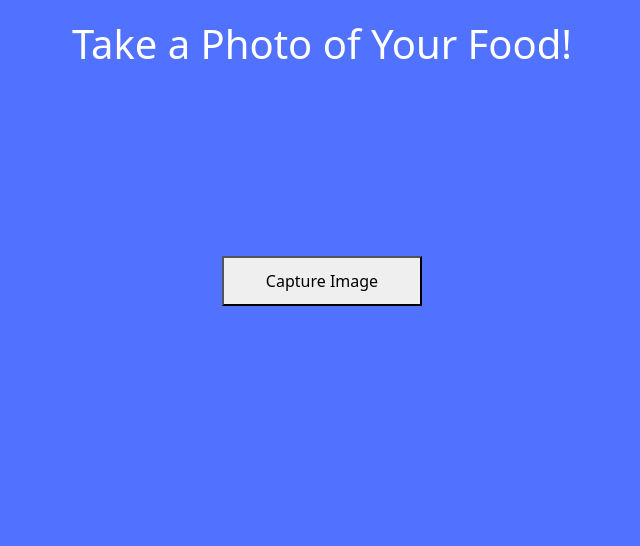
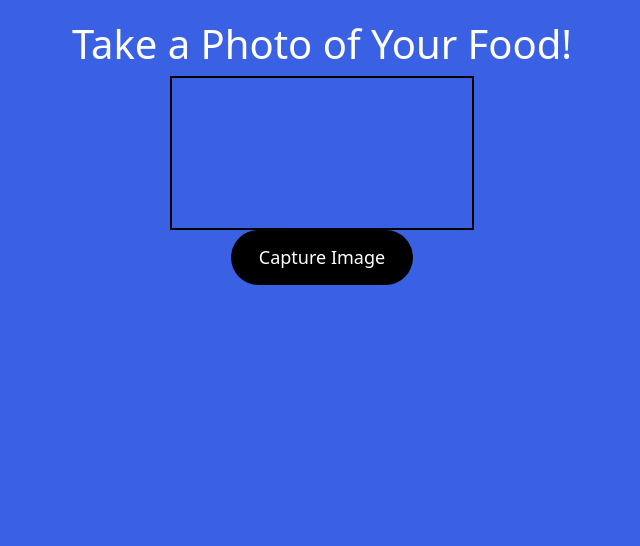
Before and after one commit to ItsMeOX/wth, a Flask app: page /upload in a window 1280 px wide. Shown: the top 546 px of the page, without its empty margins (318-958 px from the left). Run offline with Flask 3, Linux system fonts and the light colour scheme; some libraries are stand-ins or nearby versions.

Commit message:
upload button

```diff
--- a/app/templates/upload.html
+++ b/app/templates/upload.html
@@ -14,8 +14,18 @@
 
 <div>
   <style>
+    .capture_button{
+      background-color: #000000; /* Green background */
+      color: rgb(255, 255, 255);
+      padding: 14px 28px;
+      font-size: 18px;
+      border: none;
+      border-radius: 50px; /* Fully rounded */
+      cursor: pointer;
+      transition: background-color 0.3s ease;
+    }
     body{
-      background-color: rgb(81, 113, 255);
+      background-color: #3a61e3;
     }
       .container {
         display: flex;
@@ -46,12 +56,12 @@
 
   <h1 class="take_photo">Take a Photo of Your Food!</h1>
   <!-- Video element to stream webcam -->
-  <video id="video" autoplay></video>
+  <video id="video" style="border: 2px solid black" autoplay></video>
   <canvas id="canvas" style="border: 1px solid red; display: none"></canvas>
 
 
   <!-- Button to capture the image -->
-      <button id="capture" class="button">Capture Image</button>
+      <button id="capture" class="capture_button">Capture Image</button>
       <!-- Form to upload the captured image -->
       <form id="uploadForm" method="POST" action="{{ url_for('upload_image') }}" enctype="multipart/form-data">
           <input type="file" id="imageInput" name="file" style="display:none;" />
```
